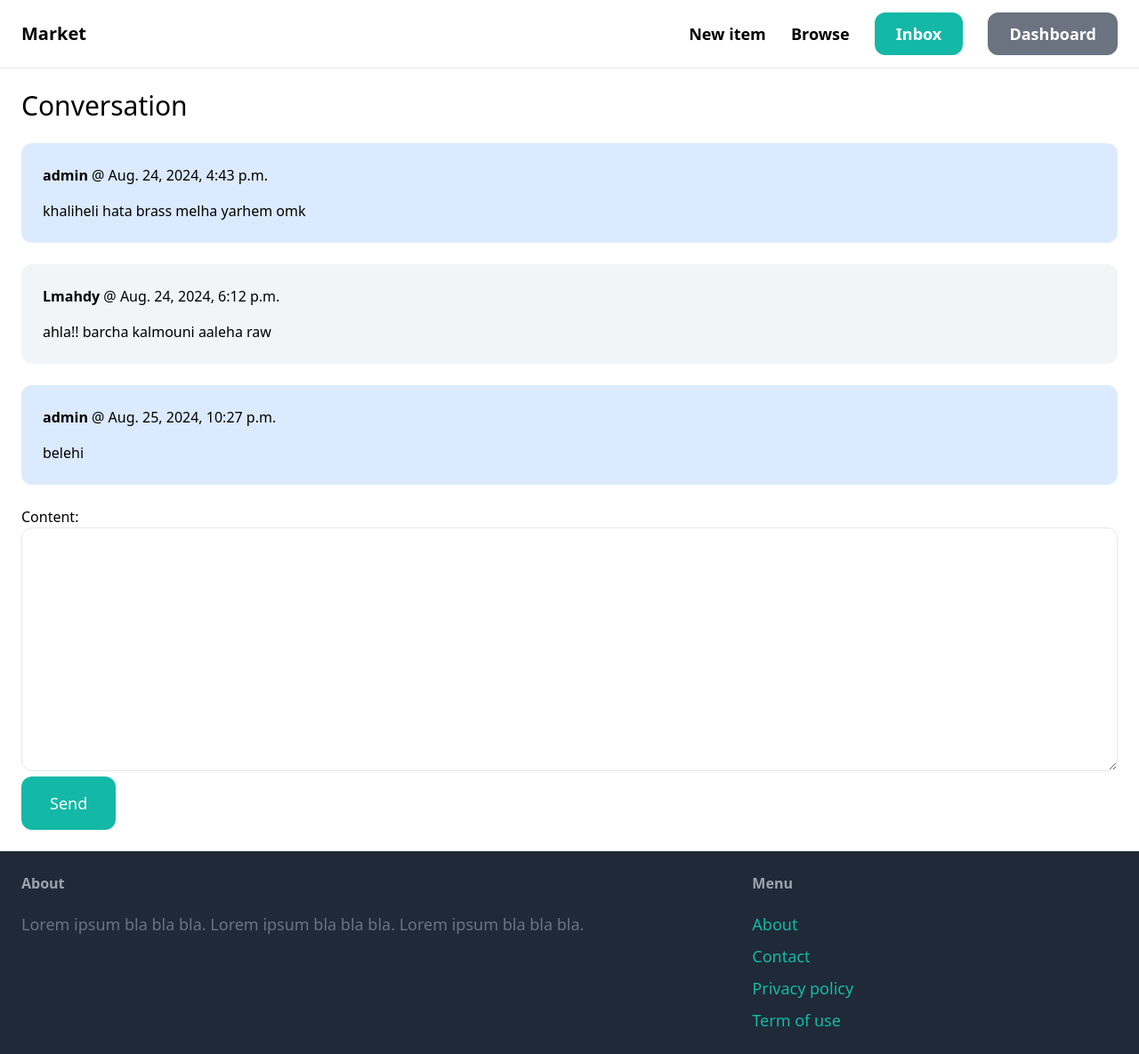
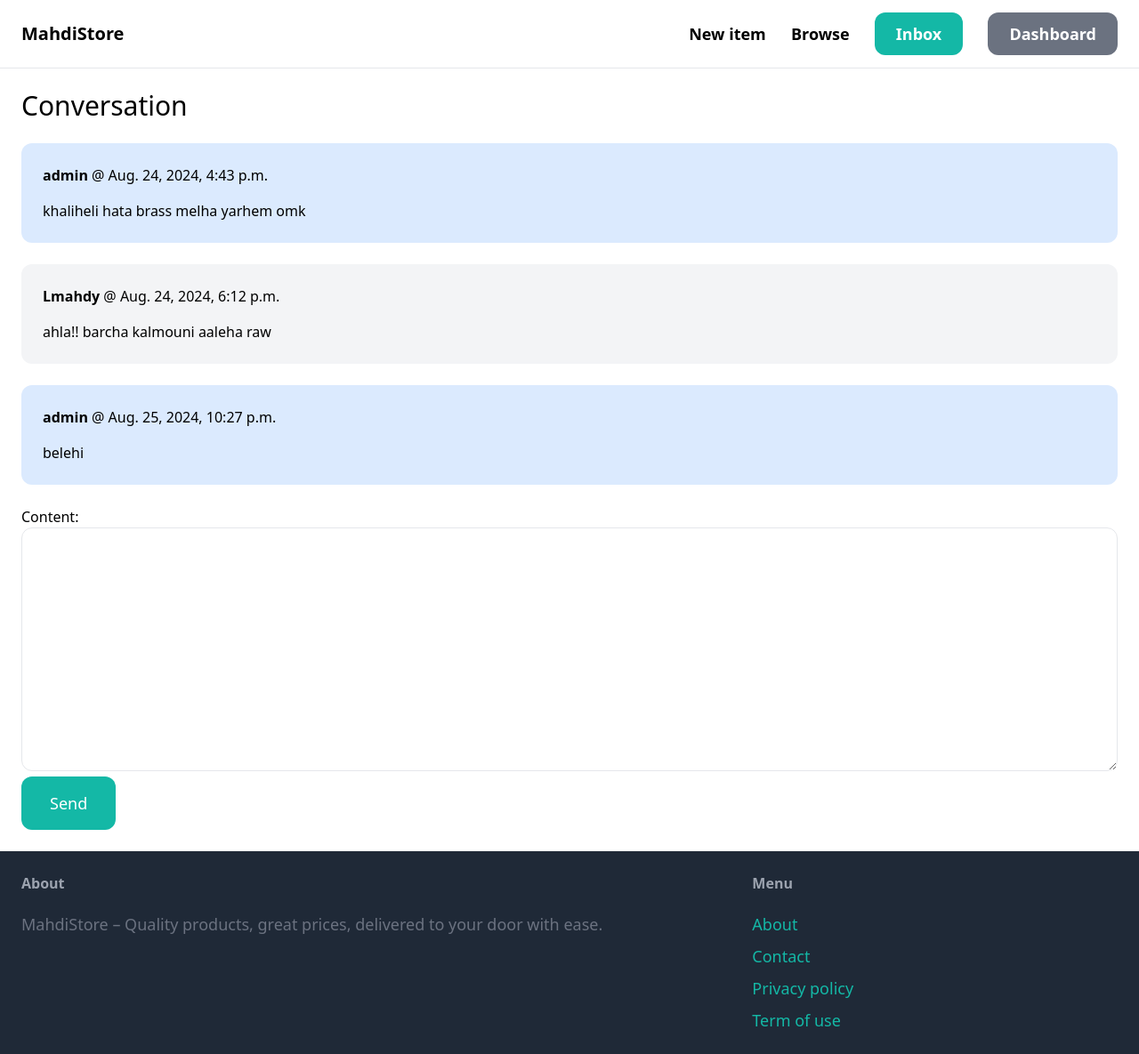
Before and after one commit to lmahdy/Commerce-Center, a Django app: page /inbox/1/ in a window 1280 px wide. Shown: the whole page at 89% size. Run offline with Django 5.2, Linux system fonts and the light colour scheme; a user stored in the database is signed in; data comes from the database, SQL or seed files in the repository; both versions use the stored data as it was after the commit; some libraries are stand-ins or nearby versions.

Commit message:
Naming some stuff

```diff
--- a/market/core/templates/core/base.html
+++ b/market/core/templates/core/base.html
@@ -4,11 +4,11 @@
     <meta charset="UTF-8" />
     <meta name="viewport" content="width=device-width, initial-scale=1.0" />
     <script src="https://cdn.tailwindcss.com"></script>
-    <title>{% block title %} {% endblock %} | Market</title>
+    <title>{% block title %} {% endblock %} | MahdiStore</title>
   </head>
   <body>
     <nav class="py-6 px-6 flex justify-between items-center border-b border-gray-200">
-            <a href="/" class="text-xl font-semibold">Market</a>
+            <a href="/" class="text-xl font-semibold">MahdiStore</a>
       <div class="space-x-6">
         <a href="{% url 'item:new' %}" class="text-lg font-semibold hover:text-gray-500">New item</a>
         <a href="{% url 'item:items' %}" class="text-lg font-semibold hover:text-gray-500 ">Browse</a>
@@ -29,7 +29,7 @@
       <div class="w-2/3 pr-10">
           <h3 class="mb-5 font-semibold text-gray-400">About</h3>
 
-          <p class="text-lg text-gray-500">Lorem ipsum bla bla bla. Lorem ipsum bla bla bla. Lorem ipsum bla bla bla.</p>
+          <p class="text-lg text-gray-500">MahdiStore – Quality products, great prices, delivered to your door with ease.</p>
       </div>
 
       <div class="w-1/3">
```
Also changed, not shown: market/db.sqlite3.
